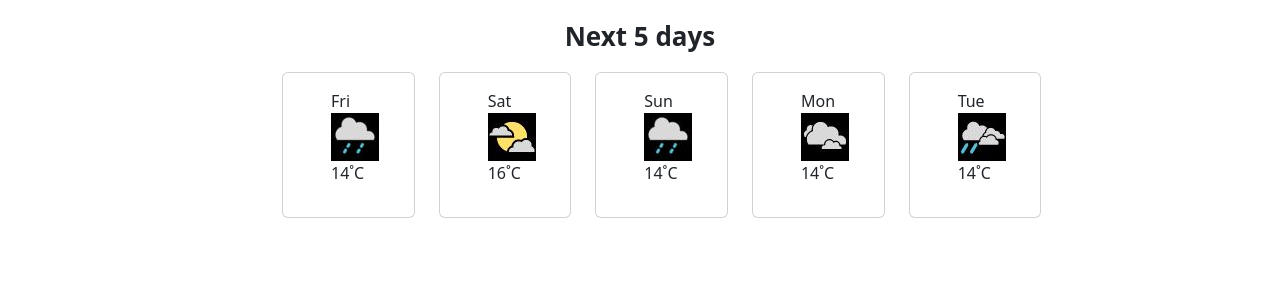
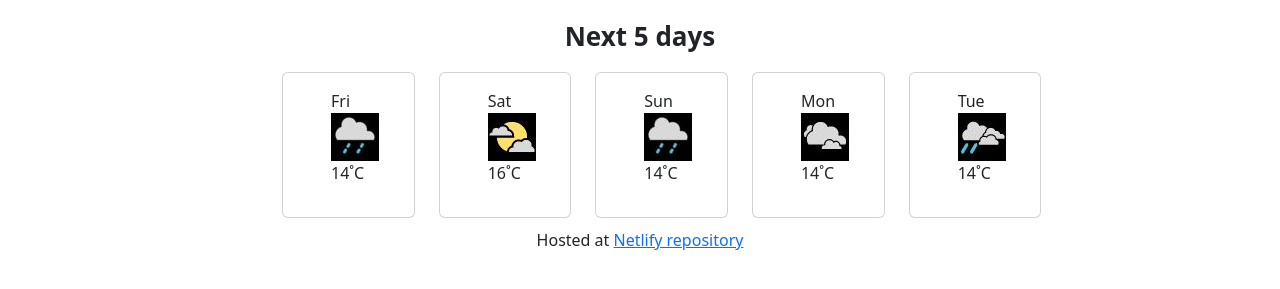
Before and after one commit to Kate-sw/KatesWeatherProject, a plain HTML site: page index.html in a window 1280 px wide. Shown: the part 399-688 px from the top of the page. Drawn offline with nearby package versions, Linux system fonts and the light colour scheme.

Commit message:
Added footer

```diff
--- a/index.html
+++ b/index.html
@@ -167,6 +167,9 @@
       </div>
       <!--container-->
     </div>
+    <footer class="signingUp">
+      <p>Hosted at <a href="https://www.ukr.net/">Netlify repository</a></p>
+    </footer>
     <script src="src/index.js"></script>
   </body>
 </html>
--- a/src/styles.css
+++ b/src/styles.css
@@ -50,3 +50,7 @@ h1 {
   box-shadow: 0 12px 16px 0 rgba(0, 0, 0, 0.24),
     0 17px 50px 0 rgba(0, 0, 0, 0.19);
 }
+.signingUp {
+  text-align: center;
+  margin: 10px;
+}
```
